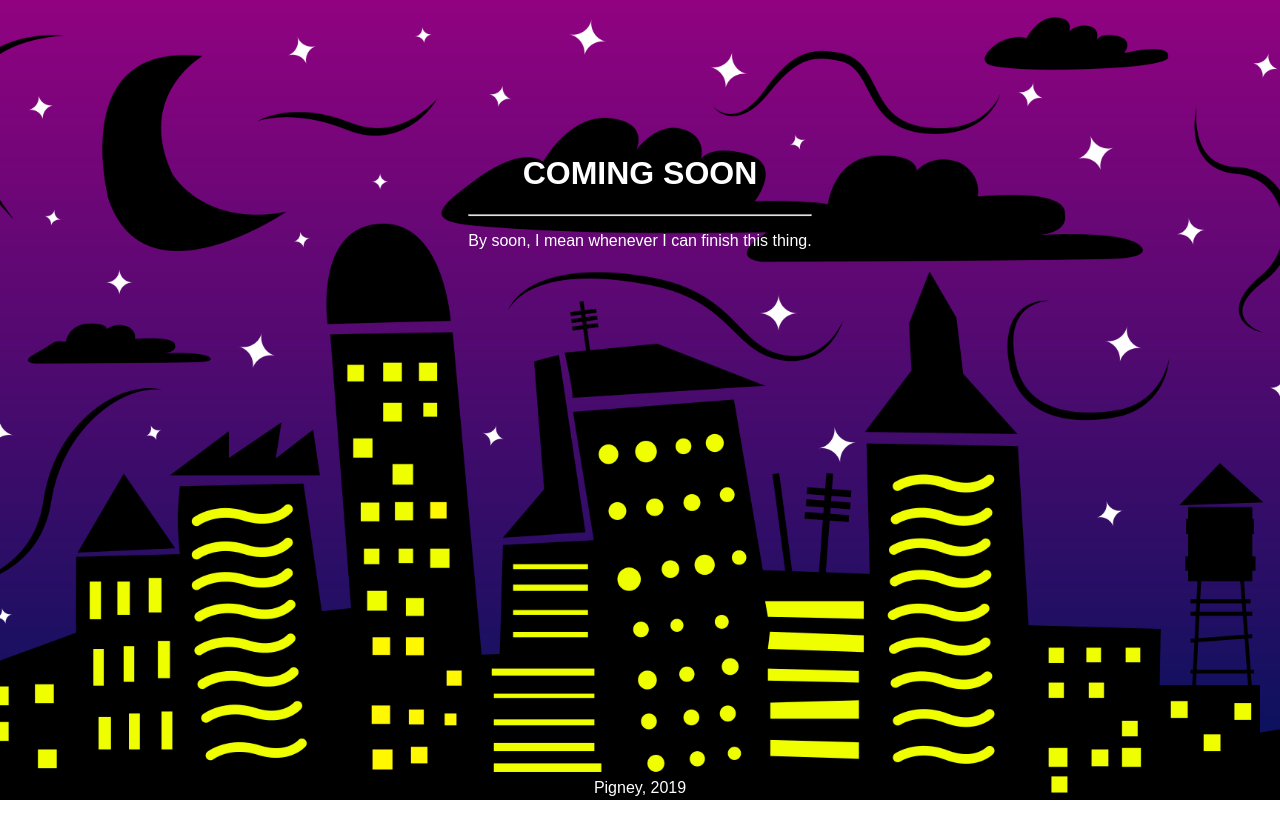
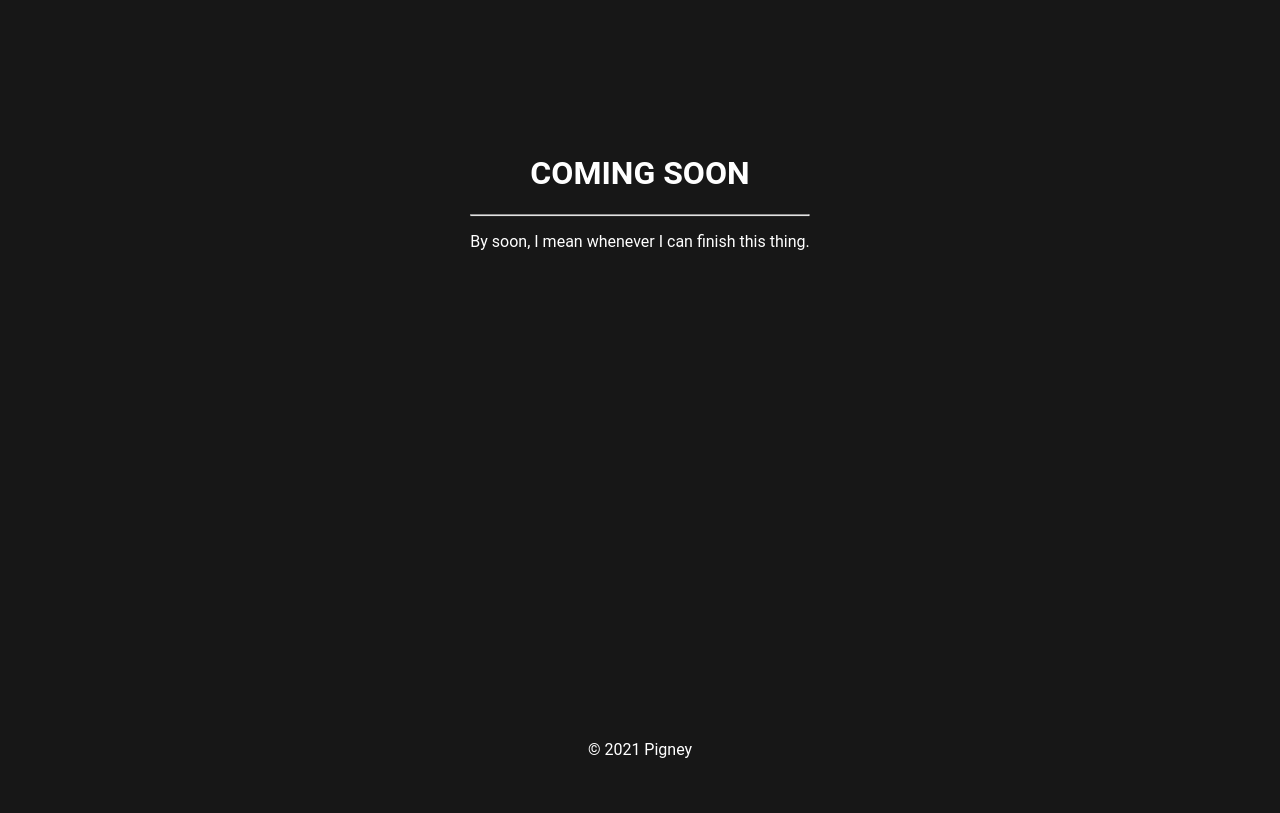
Before and after one commit to Pigney/Pigney.github.io, a plain HTML site: page index.html in a window 1280 px wide. Drawn offline with Linux system fonts and the light colour scheme.

Commit message:
Cleanup
Slight optimization (with ironic file size increase), simplified design & declared copyright ownership.

```diff
--- a/css/style.css
+++ b/css/style.css
@@ -1,30 +1,21 @@
 body, html {
-    height: 100%;
-    margin: 0;
-    padding: 0;
+    background-color: #171717;
+    color: #FFFFFF;
+    font-family: Roboto, Arial;
+    overflow: hidden;
 }
 
-.bgimg {
-    background: url(../img/background.png);
-    height: 100%;
-    background-position: center;
-    background-size: cover;
-    position: relative;
-    color: #fff;
-    font-family: Arial;
+.Hcenter {
+    position: absolute;
+    left: 50%;
+    transform: translate(-50%, -50%);
 }
 
 .middle {
-    position: absolute;
     top: 25%;
-    left: 50%;
-    transform: translate(-50%, -50%);
     text-align: center;
 }
 
-.bottom {
-    position: absolute;
-    top: 98.5%;
-    left: 50%;
-    transform: translate(-50%, -50%)
+.footer {
+    bottom: 0;
 }
--- a/index.html
+++ b/index.html
@@ -7,25 +7,17 @@
     <title>Pigney Games | Coming soon...</title>
     <link href="./css/style.css" rel="stylesheet" type="text/css">
     <link rel="shortcut icon" type="image/png" href="img/favicon.ico">
-    <style type="text/css">
-        html {
-                overflow: hidden;
-        }
-        </style>
 </head>
 
-<div class="bgimg">
-    <div class="middle">
+<body>
+    <div class="middle Hcenter">
         <h1>COMING SOON</h1>
         <hr>
         <p>By soon, I mean whenever I can finish this thing.</p>
     </div>
-    <div class="bottom">
-        <p>Pigney, 2019</p>
-    </div>
-</div>
+</body>
 
-<body>
-
-</body>
+<footer class="footer Hcenter">
+    <p>© 2021 Pigney</p>
+</footer>
 </html>
```
Also changed, not shown: img/background.png (deleted), img/favicon.ico, img/logo.png (deleted).
